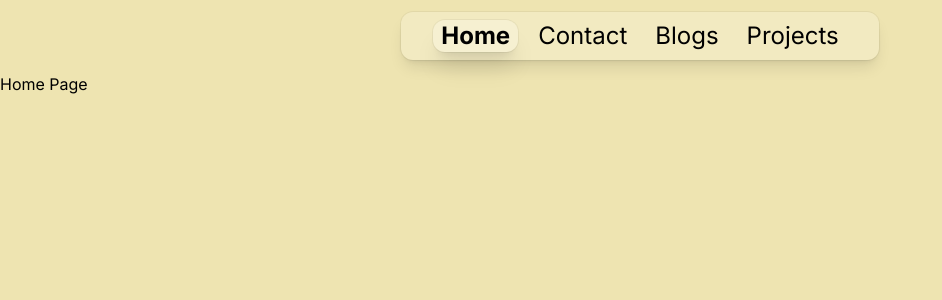
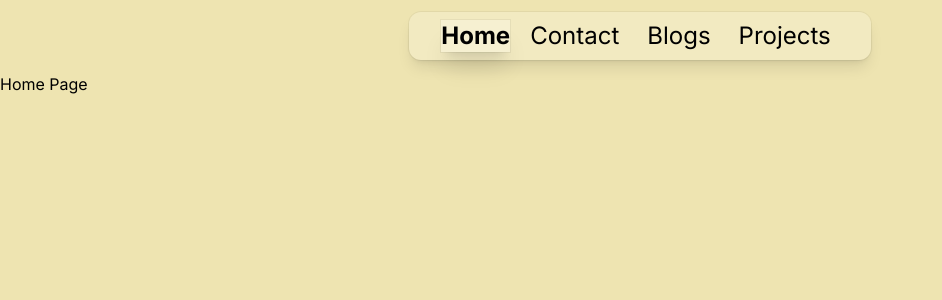
Before and after one commit to unknowguy2001/blog-site, a Next.js app: page / in a window 1280 px wide. Shown: the top 300 px of the page, without its empty margins (0-942 px from the left). Built offline with nearby package versions, Linux system fonts and the light colour scheme.

Commit message:
refactor: update navbar CSS for better styling

```diff
--- a/src/components/Navbar.tsx
+++ b/src/components/Navbar.tsx
@@ -21,8 +21,8 @@ const Navbar = () => {
             key={index}
             className={
               path == navItem.path
-                ? "font-bold px-2 rounded-xl bg-white/25 isolate shadow-xl ring-1 ring-black/5"
-                : "hover:font-semibold px-2 rounded-xl"
+                ? "font-bold bg-white/25 isolate shadow-xl ring-1 ring-black/5"
+                : "hover:font-semibold" + " px-2 rounded-xl"
             }
             href={navItem.path}
           >
```
